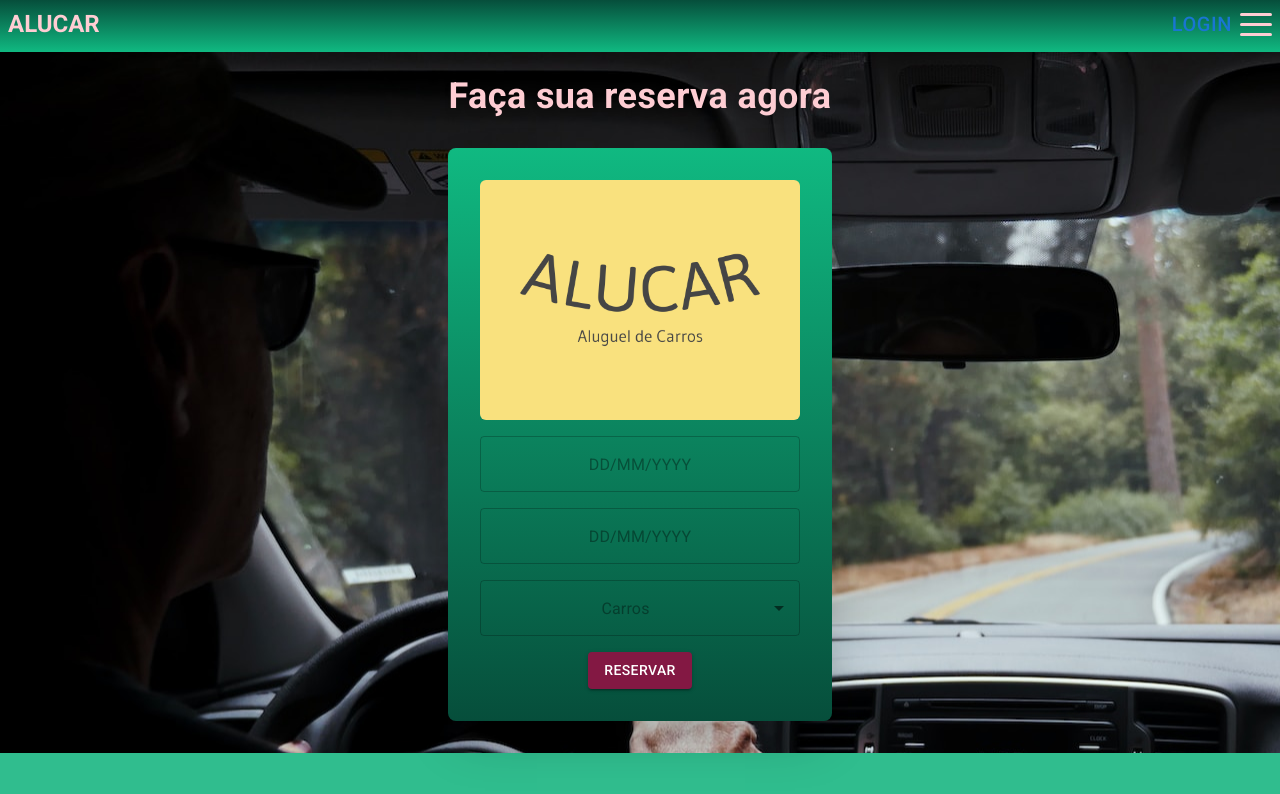
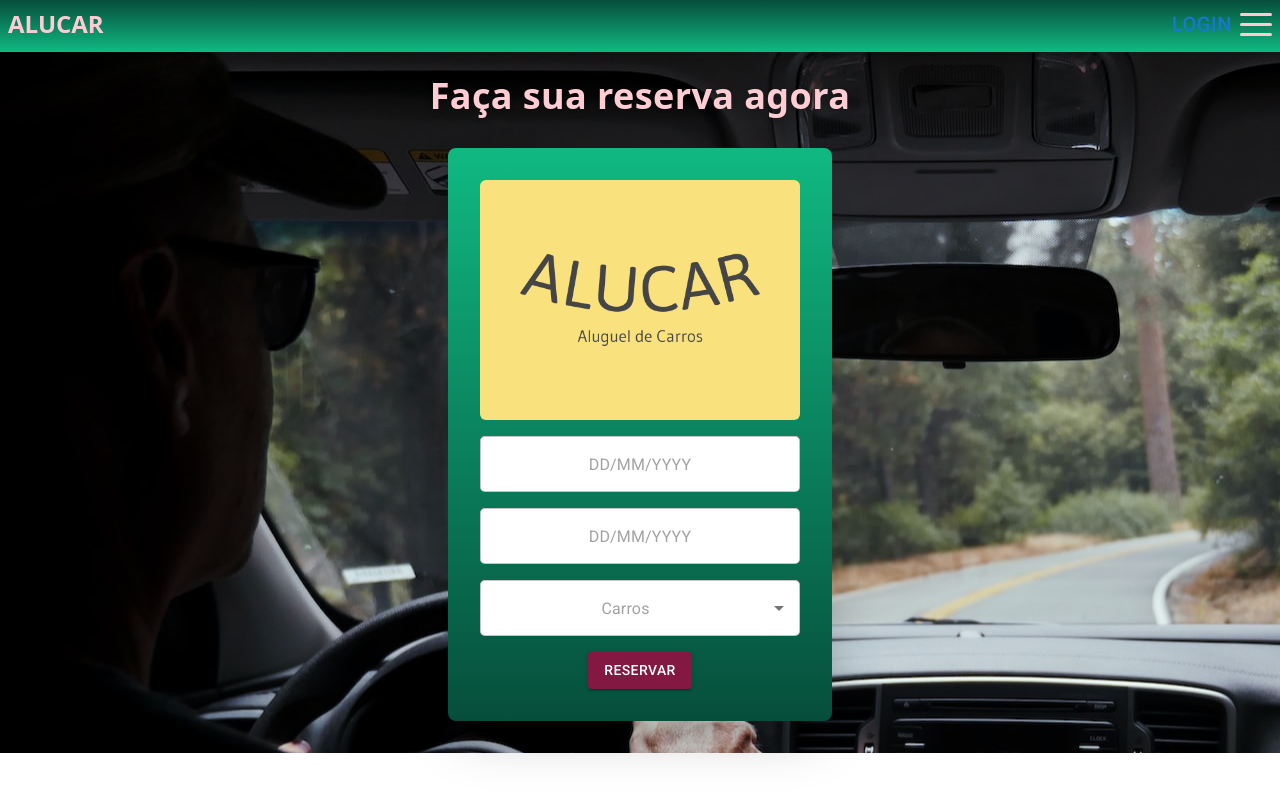
Before and after one commit to Rlps90/AlucarApp, a React (Vite) app: page / in a window 1280 px wide. Shown: the top 794 px of the page. Built offline with nearby package versions, Linux system fonts and the light colour scheme.

Commit message:
Updated dates background

```diff
--- a/src/Components/Navbar.jsx
+++ b/src/Components/Navbar.jsx
@@ -34,7 +34,7 @@ const Navbar = () => {
 			</a>
 			<Button
 				type="button"
-				className="fixed right-10 text-xl text-scallop">
+				className="absolute right-10 text-xl text-scallop">
 				<Link to={`CRUD/Create`}>Login</Link>
 			</Button>
 
--- a/src/index.css
+++ b/src/index.css
@@ -3,22 +3,6 @@
 @tailwind base;
 @tailwind components;
 @tailwind utilities;
-
-:root {
-	font-family: 'Roboto', sans-serif;
-	line-height: 1.5;
-	font-weight: 400;
-
-	color-scheme: light dark;
-	color: #f7d6d0;
-	background-color: #30bd8e;
-
-	font-synthesis: none;
-	text-rendering: optimizeLegibility;
-	-webkit-font-smoothing: antialiased;
-	-moz-osx-font-smoothing: grayscale;
-	-webkit-text-size-adjust: 100%;
-}
 
 * {
 	margin: 0;
@@ -26,143 +10,7 @@
 	text-align: center;
 }
 
-/* h1,
-h2,
-h3 {
-	font-size: 4vh;
-}
-
-.title {
-	position: fixed;
-	line-height: 0;
-	color: #e6e6e6;
-	font-size: 4vh;
-	text-transform: uppercase;
-}
-
-.topNav {
-	background: rgba(18, 79, 82, 0.884);
-	display: flex !important;
-	align-items: center;
-	column-gap: 12px;
-	height: 56px;
-	width: 100%;
-	padding: 12px;
-	z-index: 2000;
-}
-
-.logo {
-	-webkit-box-flex: 1 !important;
-	flex-grow: 1 !important;
-	flex-shrink: 2 !important;
-	width: 30% !important;
-	text-decoration: none;
-	border-radius: 10px;
-}
-
-.mainLogo {
-	width: 30% !important;
-	text-decoration: none;
-	border-radius: 2vh;
-	margin-bottom: 10vh;
-}
-
-.login-btn {
-	text-transform: uppercase;
-	position: relative;
-	background: transparent;
-	border: transparent;
-	cursor: pointer;
-} */
-
-/* Menu links */
-
-/* @media (max-width: 767px) {
-	.burger-nav {
-		position: fixed;
-		top: 0;
-		right: 0;
-		width: 30%;
-		min-height: 100vh;
-		z-index: 98;
-		background-color: antiquewhite;
-		padding-top: 100px;
-		list-style-type: none;
-	}
-
-	.burger-nav a {
-		display: block;
-		text-align: center;
-		padding: 12px 16px;
-		transition: all 0.3s ease 0s;
-		font-weight: 500;
-		font-size: 3.5vh;
-	}
-
-	.burger-nav > li > a:hover {
-		color: black;
-	}
-
-	.burger-nav > li > a:link {
-		text-decoration: none;
-	}
-
-	.burgerMenu {
-		margin-right: 20px;
-	}
-}
-
-.carrosDisponiveis {
-	display: flex;
-	justify-content: space-between;
-	flex-flow: wrap;
-	align-content: center;
-	padding: 50px;
-}
-
-.carImg {
-	width: 200px;
+.MuiFormControl-root {
+	background-color: white !important;
 	border-radius: 5px;
 }
-
-.carro {
-	margin-bottom: 10vh;
-	text-align: center;
-} */
-
-/* CRUD */
-/* .mainCRUD {
-	display: flex;
-	flex-direction: column;
-	justify-content: center;
-	align-items: center;
-	height: 100vh;
-	background-color: #212121;
-	color: whitesmoke;
-}
-
-.mainCRUD-header {
-	font-family: 'Montserrat', sans-serif;
-}
-
-.create-form label {
-	color: whitesmoke !important;
-	font-family: 'Montserrat', sans-serif;
-	font-size: 12px !important;
-}
-
-.escolhasUser {
-	background: #17b882;
-	display: flex;
-	flex-direction: column;
-	align-items: center;
-	justify-content: space-between;
-	gap: 10px;
-	padding: 10vh;
-	width: 50%;
-	margin: auto;
-}
-
-.MuiInputBase-root {
-	background-color: whitesmoke;
-} */
--- a/src/pages/Home.jsx
+++ b/src/pages/Home.jsx
@@ -7,7 +7,7 @@ import Button from '@mui/material/Button'
 const Home = () => {
 	return (
 		<>
-			<div className='bg-[url("/src/assets/hero-bg.jpg")]'>
+			<div className='bg-[url("/src/assets/hero-bg.jpg")] '>
 				<div className="font-bold tracking-wide pt-6 drop-shadow-md">
 					<h1 className='text-4xl'>Faça sua reserva agora</h1>
 				</div>
@@ -18,7 +18,7 @@ const Home = () => {
 							alt="logo"
 							className="max-w-xs rounded-md"
 						/>
-						<BasicDateCalendar className='bg-white'/>
+						<BasicDateCalendar />
 						<BasicDateCalendar />
 						<Autocomplete
 							disablePortal
@@ -30,7 +30,7 @@ const Home = () => {
 									placeholder="Carros"
 								/>
 							)}
-							getOptionLabel={(carro) => carro.marc+ ' ' + carro.modelo}
+							getOptionLabel={(carro) => carro.marca + ' ' + carro.modelo}
 						/>
 						<Button variant="contained" className='justify-self-center bg-pink-900 '>Reservar</Button>
 					</div>
```
